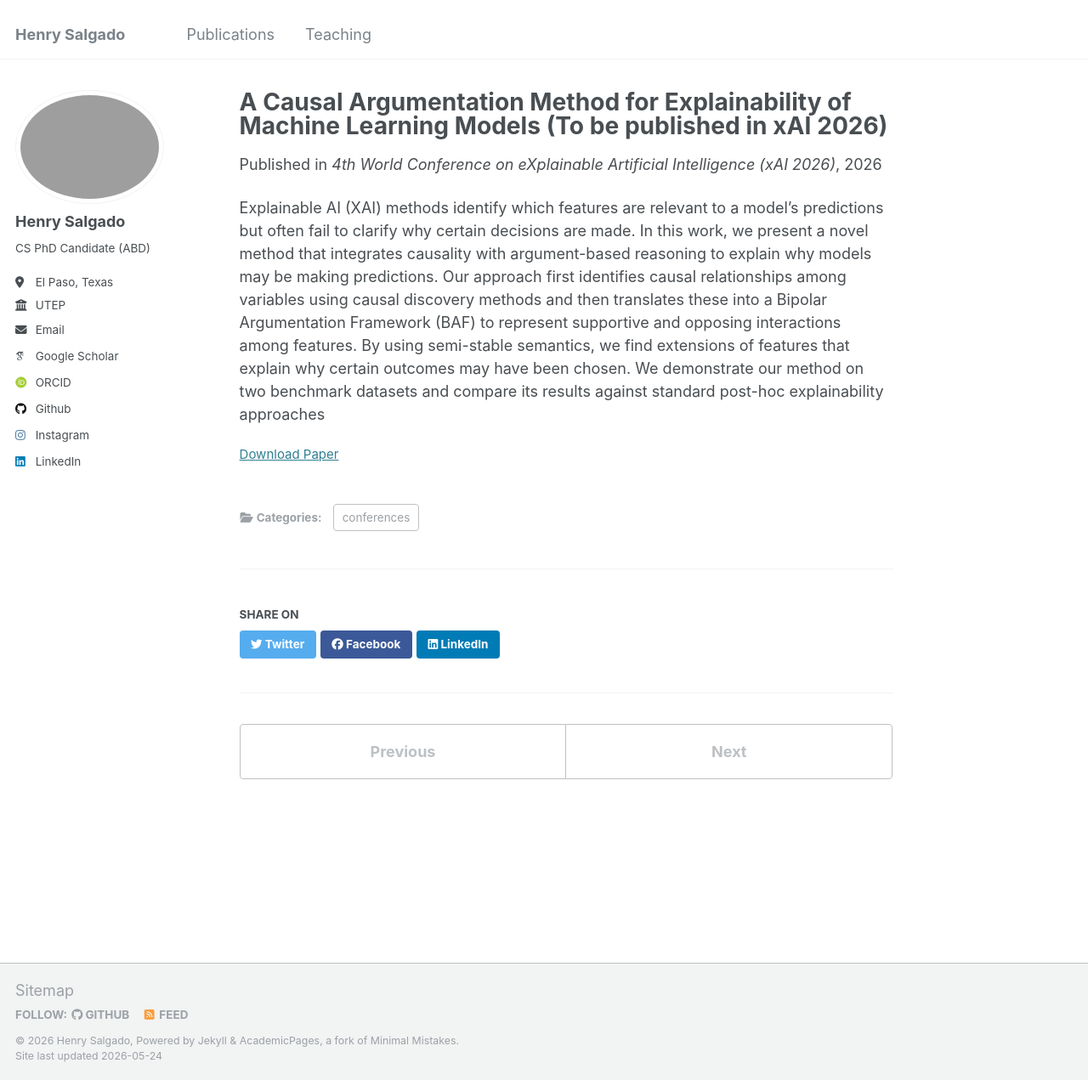
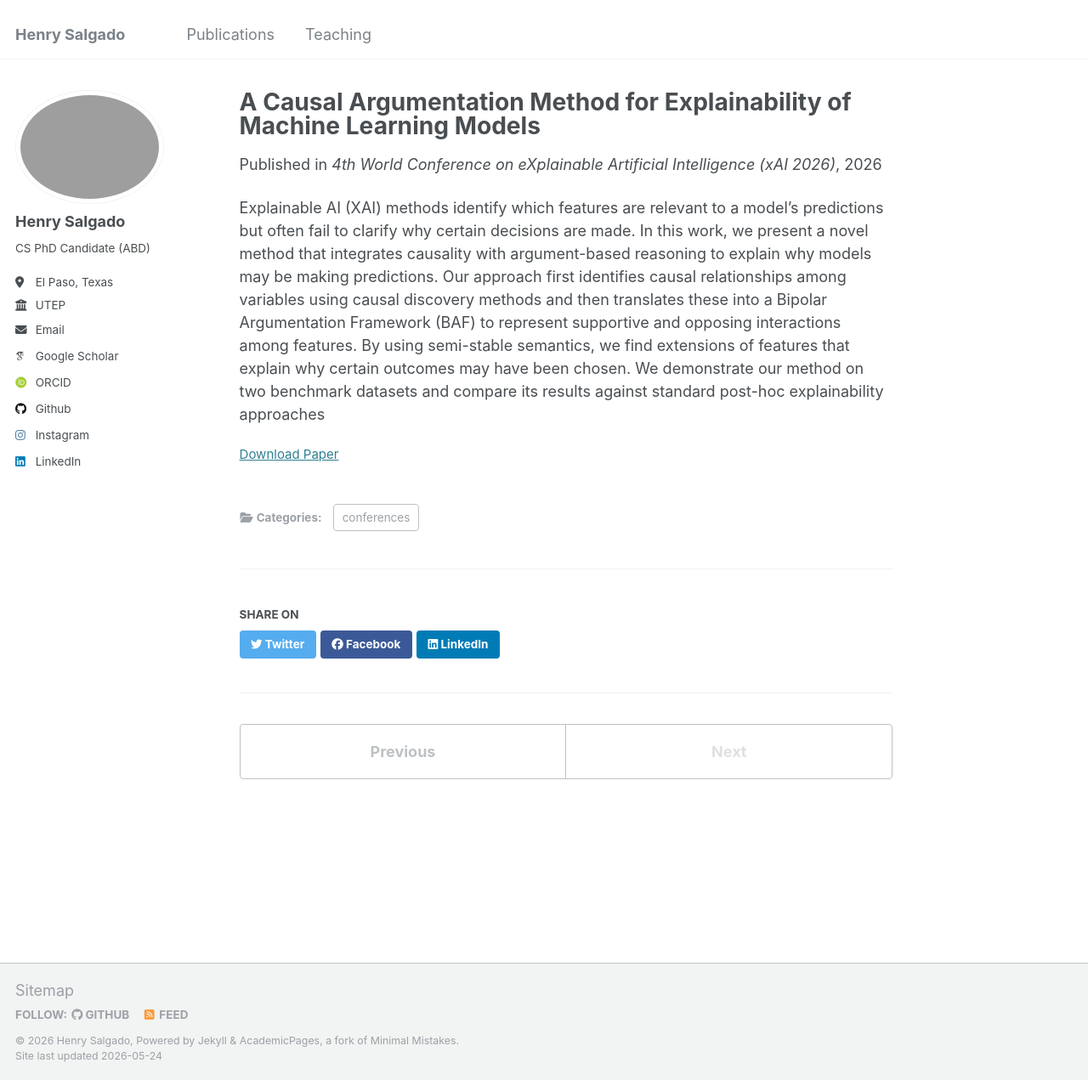
Before and after one commit to eigenhenry/eigenhenry.github.io, a Jekyll site: the page built from _publications/2026-04-10-XAI-26-number-9.md, in a window 1280 px wide and 1271 px high. Shown: the whole window at 85% size. Built offline with Jekyll 4.4.1, drawn with Linux system fonts in a browser that asks for light colours; some web fonts are replaced.

Commit message:
Revise publication details for XAI 2026 paper
Updated the title and citation format, and changed the publication date.

```diff
--- a/_publications/2026-04-10-XAI-26-number-9.md
+++ b/_publications/2026-04-10-XAI-26-number-9.md
@@ -1,10 +1,10 @@
 ---
-title: "A Causal Argumentation Method for Explainability of Machine Learning Models (To be published in xAI 2026)"
+title: "A Causal Argumentation Method for Explainability of Machine Learning Models"
 collection: publications
 category: conferences
-date: 2026-04-10
+date: 2026-07-10
 paperurl: 'https://arxiv.org/abs/2605.21758'
 venue: '4th World Conference on eXplainable Artificial Intelligence (xAI 2026)'
-citation: 'Salgado, H., Kendall, M. R., &amp; Ceberio, M. (2026). A Causal Argumentation Method for Explainability of Machine Learning Models. 4th World Conference on eXplainable Artificial Intelligence (xAI 2026).'
+citation: 'Salgado, H., Kendall, M. R., &amp; Ceberio, M. (2026). A Causal Argumentation Method for Explainability of Machine Learning Models. 4th World Conference on eXplainable Artificial Intelligence.'
 ---
 Explainable AI (XAI) methods identify which features are relevant to a model's predictions but often fail to clarify why certain decisions are made. In this work, we present a novel method that integrates causality with argument-based reasoning to explain why models may be making predictions. Our approach first identifies causal relationships among variables using causal discovery methods and then translates these into a Bipolar Argumentation Framework (BAF) to represent supportive and opposing interactions among features. By using semi-stable semantics, we find extensions of features that explain why certain outcomes may have been chosen. We demonstrate our method on two benchmark datasets and compare its results against standard post-hoc explainability approaches
```
